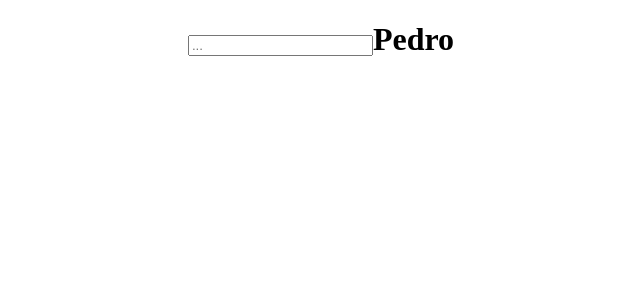
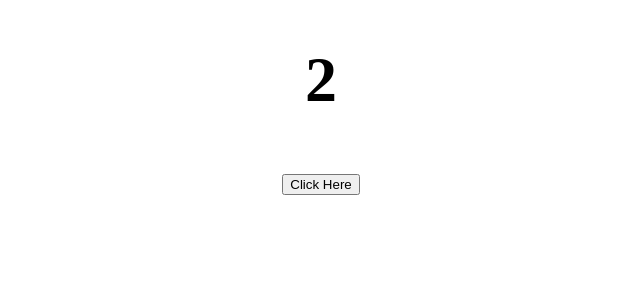
Before and after one commit to Shreya388/react_exercises, a React (Create React App) app: page / in a window 1280 px wide. Shown: the top 300 px of the page, without its empty margins (319-959 px from the left). Built offline with nearby package versions, Linux system fonts and the light colour scheme.

Commit message:
made counter with useReducer

```diff
--- a/src/App.js
+++ b/src/App.js
@@ -1,10 +1,11 @@
 import './App.css';
-import StateTutorial from './State';
+import Reducer from './Reducer';
+
 
 function App() {
   return (
     <div className="App">
-        <h1><StateTutorial /></h1>
+        <h1><Reducer /></h1>
     </div>
   );
 }
--- /dev/null
+++ b/src/Reducer.js
@@ -0,0 +1,28 @@
+import React, { useState } from "react";
+
+
+const Reducer = () => {
+
+    const [count, setCount] = useState(2);
+    const [showText, setShowText] = useState(false);
+
+    return  (
+        <div>
+            <h1>{count}</h1>
+            <button
+             onClick={() => {
+                 setCount(count + 2);
+                 setShowText(showText);
+             }}
+             >
+                 Click Here
+            </button>
+
+            {showText && <p>This is a text</p>}
+        </div>
+    );
+};
+
+
+
+export default Reducer;
--- a/src/State.js
+++ /dev/null
@@ -1,20 +0,0 @@
-import React, { useState } from "react";
-
-
-const StateTutorial = () => {
-    const [inputValue, setInputValue] = useState("Pedro");
-
-    let onChange = (event) => {
-        const newValue = event.target.value;
-        setInputValue(newValue)
-    }
-
-    return (
-        <div>
-            <input placeholder="..." onChange ={onChange} />
-            { inputValue }
-        </div>
-     );
-}
-
-export default StateTutorial;
```
